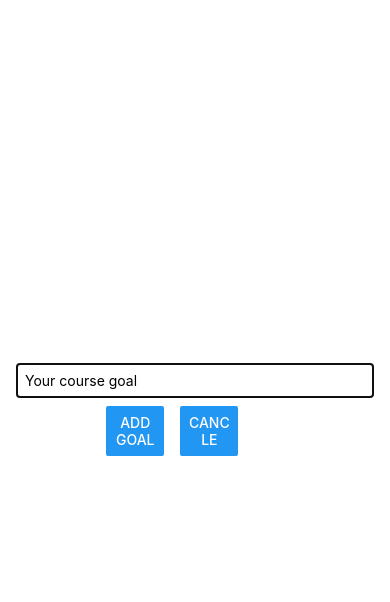
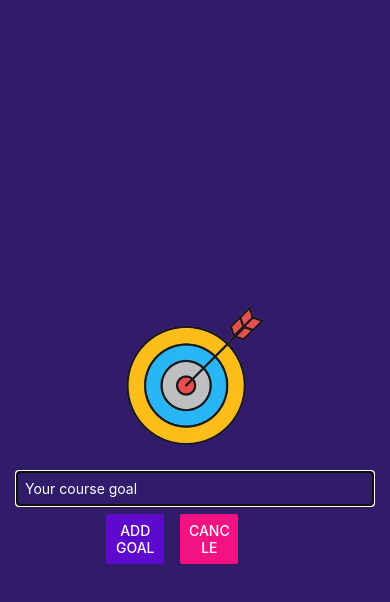
Before and after one commit to PoornaGTX/ReactNative-ToDo, a React Native app: screen / in a window 390 px wide. Both pictures are taken after a click on the button "ADD NEW GOAL". Shown: the top 602 px of the page. Built offline with nearby package versions, Linux system fonts and the light colour scheme.

Commit message:
style update

```diff
--- a/App.js
+++ b/App.js
@@ -1,4 +1,5 @@
 import { StyleSheet, View, FlatList, Button } from "react-native";
+import { StatusBar } from "expo-status-bar";
 
 import { useState } from "react";
 
@@ -37,6 +38,8 @@ export default function App() {
   };
 
   return (
+    <>
+      <StatusBar style="light" />
       <View style={styles.appContainer}>
         <Button
           title="Add new goal"
@@ -68,6 +71,7 @@ export default function App() {
           />
         </View>
       </View>
+    </>
   );
 }
 
--- a/app.json
+++ b/app.json
@@ -6,6 +6,7 @@
     "orientation": "portrait",
     "icon": "./assets/icon.png",
     "userInterfaceStyle": "light",
+    "backgroundColor": "#1e085a",
     "splash": {
       "image": "./assets/splash.png",
       "resizeMode": "contain",
@@ -14,9 +15,7 @@
     "updates": {
       "fallbackToCacheTimeout": 0
     },
-    "assetBundlePatterns": [
-      "**/*"
-    ],
+    "assetBundlePatterns": ["**/*"],
     "ios": {
       "supportsTablet": true
     },
--- a/components/GoalInput.js
+++ b/components/GoalInput.js
@@ -24,18 +24,26 @@ const GoalInput = (props) => {
   return (
     <Modal visible={props.visible} animationType="slide">
       <View style={styles.inputContainer}>
-        <Image />
+        <Image
+          style={styles.image}
+          source={require("../assets/images/goal.png")}
+        />
         <TextInput
           style={styles.textInput}
           placeholder="Your course goal"
+          placeholderTextColor="white"
           onChangeText={goalInpuntHandler}
         />
         <View style={styles.buttonContainer}>
           <View style={styles.button}>
-            <Button title="Add goal" onPress={addGoalHanderfromInput} />
+            <Button
+              title="Add goal"
+              onPress={addGoalHanderfromInput}
+              color="#5e0acc"
+            />
           </View>
           <View style={styles.button}>
-            <Button title="Cancle" onPress={props.onCancle} />
+            <Button title="Cancle" onPress={props.onCancle} color="#f31282" />
           </View>
         </View>
       </View>
@@ -51,15 +59,14 @@ const styles = StyleSheet.create({
     padding: 16,
     justifyContent: "center",
     alignItems: "center",
-    marginBottom: 24,
-    borderBottomWidth: 1,
-    borderBottomColor: "blue",
+    backgroundColor: "#311b6b",
   },
   textInput: {
     borderWidth: 1,
     borderColor: "blue",
     width: "100%",
     padding: 8,
+    color: "white",
   },
   buttonContainer: {
     flexDirection: "row",
@@ -69,4 +76,9 @@ const styles = StyleSheet.create({
     width: "30%",
     marginHorizontal: 8, //margin left and right
   },
+  image: {
+    width: 200,
+    height: 150,
+    margin: 20,
+  },
 });
```
Also changed, not shown: Note.txt, assets/images/goal.png (added). Lines whose indentation alone changed are shown as unchanged.
